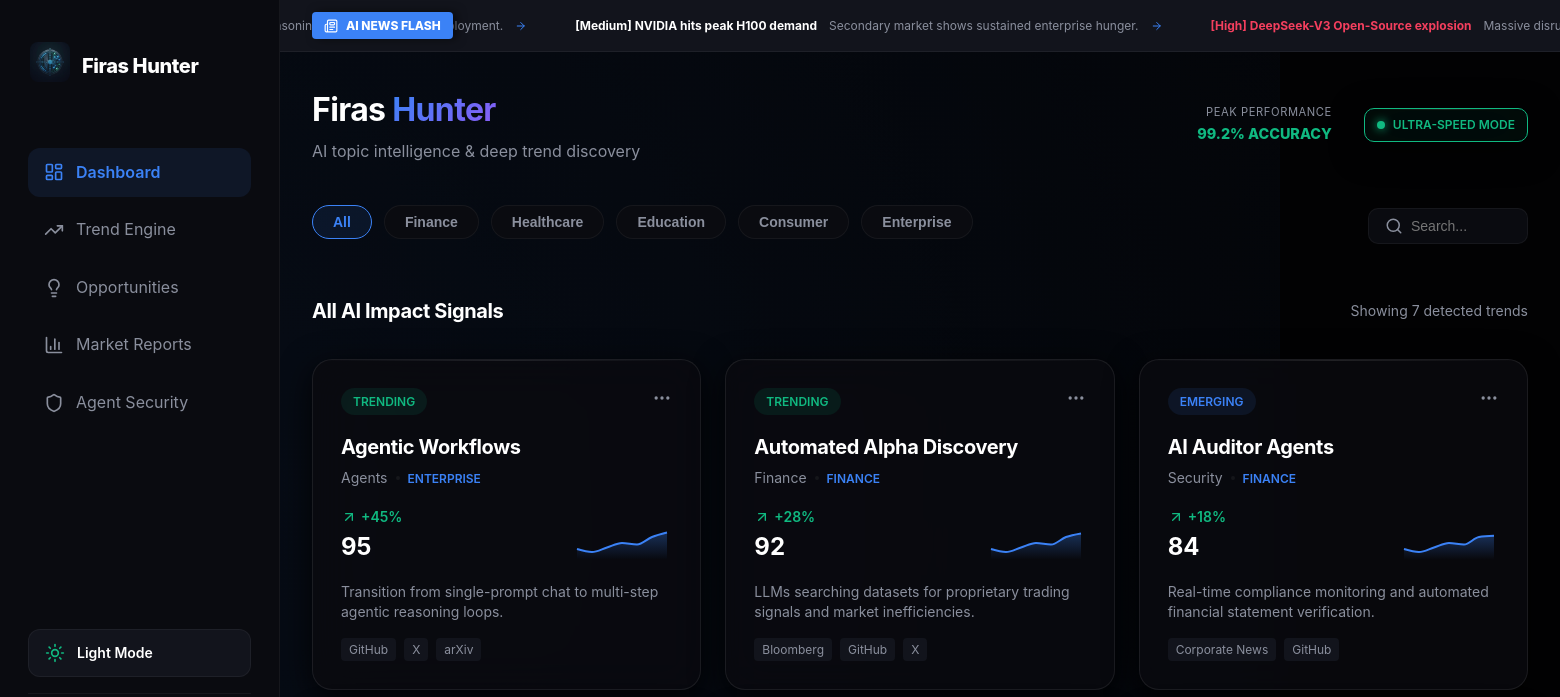
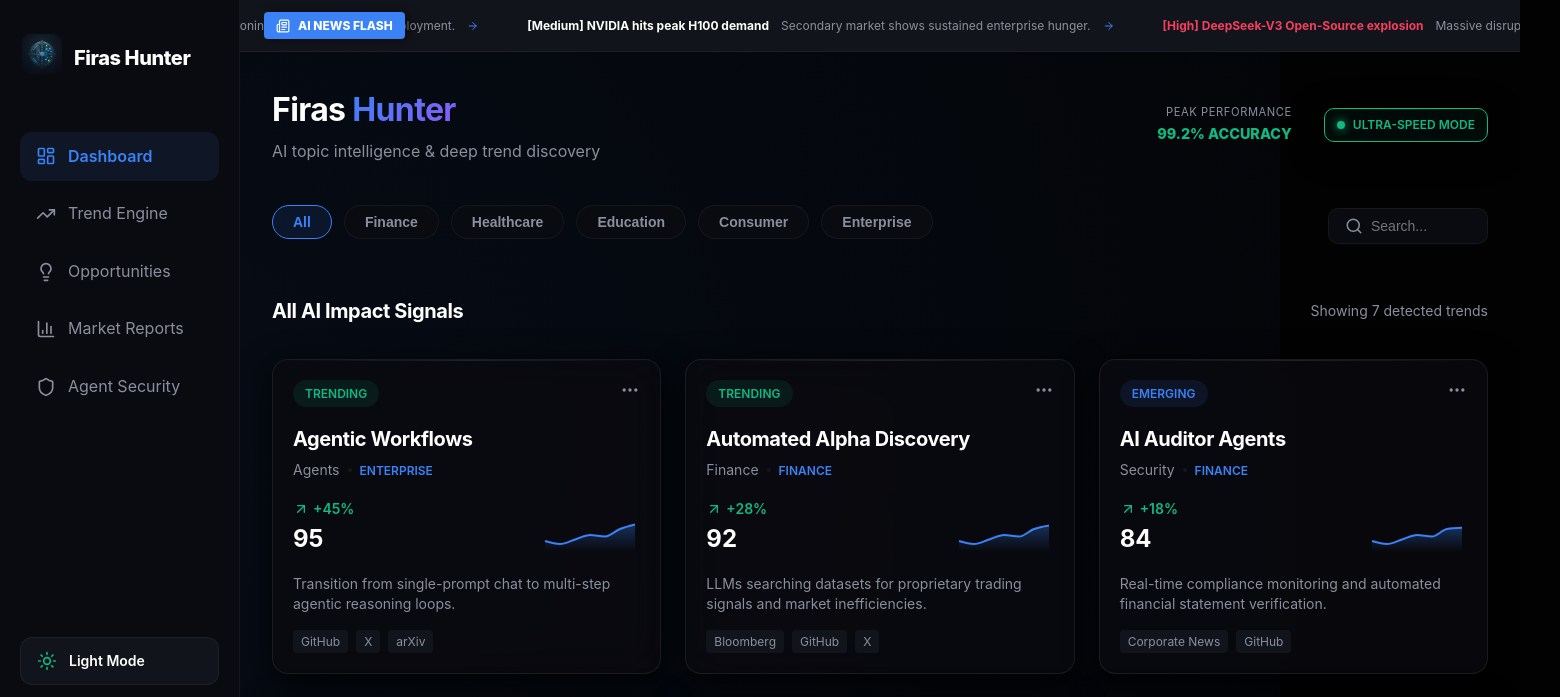
Before and after one commit to firaseth/firas-hunter-ai, a React (Vite) app: page / in a window 1280 px wide. Shown: the top 697 px of the page, 1560 px wide, since content can reach past the window. Built offline with nearby package versions, Linux system fonts and the light colour scheme.

Commit message:
Ultra-compact layout optimization: guarantee visibility for all UI elements and buttons

```diff
--- a/src/components/Dashboard.tsx
+++ b/src/components/Dashboard.tsx
@@ -168,7 +168,7 @@ const Dashboard = () => {
                                 }}
                             >
                                 {isRunning ? <Loader2 size={18} className="spin" /> : <Play size={18} />}
-                                {isRunning ? 'PROCESSING SIGNALS...' : 'INITIALIZE DEEP SCAN'}
+                                {isRunning ? 'SCANNING...' : 'INITIALIZE SCAN'}
                             </button>
                         </div>
 
--- a/src/components/NewsTicker.tsx
+++ b/src/components/NewsTicker.tsx
@@ -11,7 +11,7 @@ const NewsTicker = ({ news }: { news: NewsItem[] }) => {
             overflow: 'hidden',
             position: 'relative'
         }}>
-            <div style={{ display: 'flex', alignItems: 'center', gap: '1rem', padding: '0 2rem' }}>
+            <div style={{ display: 'flex', alignItems: 'center', gap: '1rem', padding: '0 1.5rem' }}>
                 <div style={{
                     display: 'flex',
                     alignItems: 'center',
--- a/src/index.css
+++ b/src/index.css
@@ -53,14 +53,14 @@ body {
 }
 
 .sidebar {
-  width: 280px;
-  min-width: 280px;
+  width: 240px;
+  min-width: 240px;
   background-color: var(--bg-secondary);
   border-right: 1px solid var(--border-color);
-  padding: 2.5rem 1.75rem;
+  padding: 2rem 1.25rem;
   display: flex;
   flex-direction: column;
-  gap: 2.5rem;
+  gap: 2rem;
   position: sticky;
   top: 0;
   height: 100vh;
@@ -69,12 +69,13 @@ body {
 
 .main-content {
   flex: 1;
-  padding: 1.5rem 2rem;
+  padding: 1.25rem 1.5rem;
   width: 100%;
   box-sizing: border-box;
   display: flex;
   flex-direction: column;
   min-width: 0;
+  overflow-y: auto;
 }
 
 .glass-card {
@@ -82,8 +83,8 @@ body {
   backdrop-filter: blur(20px);
   -webkit-backdrop-filter: blur(20px);
   border: 1px solid var(--glass-border);
-  border-radius: 20px;
-  padding: 1.75rem;
+  border-radius: 16px;
+  padding: 1.25rem;
   box-shadow: var(--glass-shadow);
   transition: var(--transition);
   position: relative;
@@ -140,8 +141,8 @@ h3 {
 
 .dashboard-grid {
   display: grid;
-  grid-template-columns: 1fr 320px;
-  gap: 1.5rem;
+  grid-template-columns: minmax(0, 1fr) 300px;
+  gap: 1.25rem;
   width: 100%;
   min-width: 0;
 }
@@ -150,6 +151,19 @@ h3 {
   .dashboard-grid {
     grid-template-columns: 1fr;
   }
+}
+
+.nav-item {
+  display: flex;
+  align-items: center;
+  gap: 12px;
+  padding: 0.65rem 1rem;
+  border-radius: 12px;
+  color: var(--text-secondary);
+  text-decoration: none;
+  font-weight: 500;
+  transition: var(--transition);
+  cursor: pointer;
 }
 
 .trend-badge {
```
